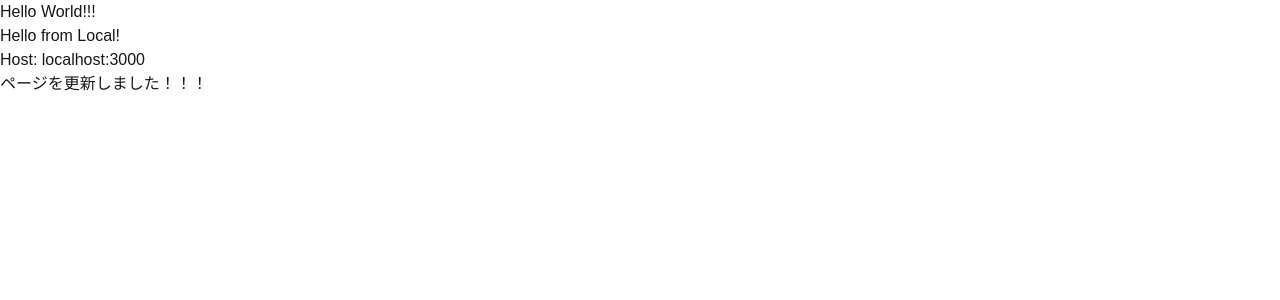
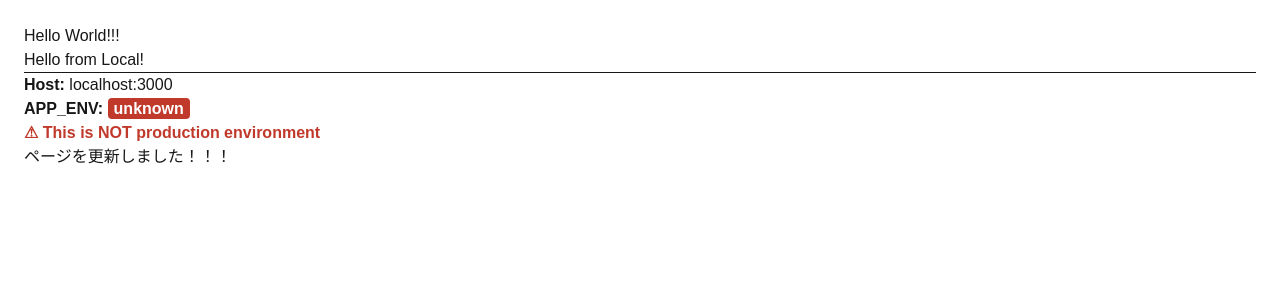
Before and after one commit to Team-Osmity/osmity-web-frontend, a Next.js app: page / in a window 1280 px wide. Shown: the top 300 px of the page. Built offline with nearby package versions, Linux system fonts and the light colour scheme.

Commit message:
added APP_ENV

```diff
--- a/src/app/page.tsx
+++ b/src/app/page.tsx
@@ -1,11 +1,13 @@
 export const dynamic = "force-dynamic";
-// export const revalidate = 0;  // こちらでも可
+// export const revalidate = 0;
 
 import { headers } from "next/headers";
 
 export default async function Home() {
   const h = await headers();
-  const host = h.get("host") ?? "";
+  const host =  h.get("host") ?? "";
+
+  const appEnv = process.env.NEXT_PUBLIC_APP_ENV ?? "unknown";
 
   let message = "Hello from Local!";
   if (host.includes("osmity")) {
@@ -15,11 +17,37 @@ export default async function Home() {
   }
 
   return (
-    <main>
+    <main style={{ padding: 24 }}>
       <h1>Hello World!!!</h1>
       <h1>{message}</h1>
 
-      <p>Host: {host}</p>
+      <hr />
+
+      <p>
+        <strong>Host:</strong> {host}
+      </p>
+
+      <p>
+        <strong>APP_ENV:</strong>{" "}
+        <span
+          style={{
+            padding: "2px 6px",
+            borderRadius: 4,
+            background: appEnv === "prod" ? "#ddd" : "#c0392b",
+            color: appEnv === "prod" ? "#333" : "#fff",
+            fontWeight: "bold",
+          }}
+        >
+          {appEnv}
+        </span>
+      </p>
+
+      {appEnv !== "prod" && (
+        <p style={{ color: "#c0392b", fontWeight: "bold" }}>
+          ⚠ This is NOT production environment
+        </p>
+      )}
+
       <p>ページを更新しました！！！</p>
     </main>
   );
```
Also changed, not shown: 1 other file (tests, documents, lock files or other folders).
